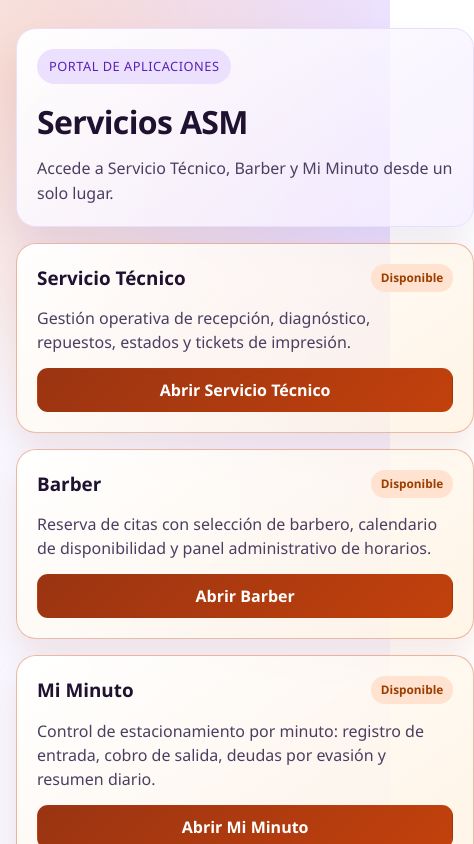
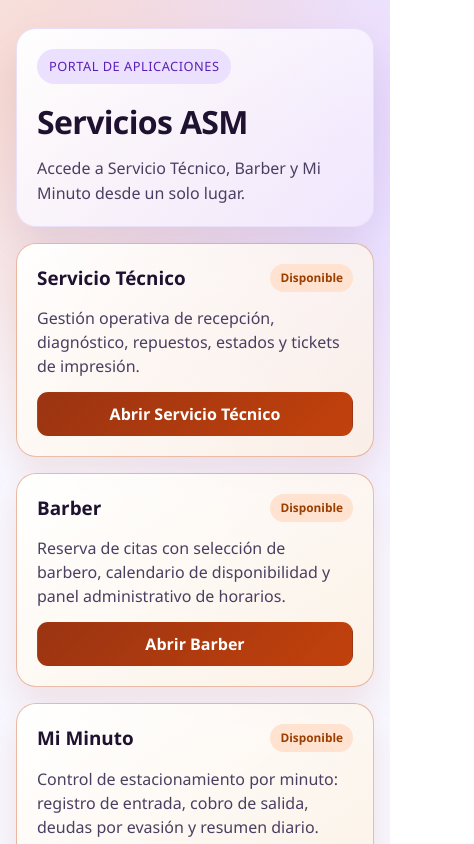
Before and after one commit to Asilvam/serviciosasm-hub, a React (Vite) app: page / in a window 390 px wide. Shown: the top 844 px of the page, 474 px wide, since content can reach past the window. Built offline with nearby package versions, Linux system fonts and the light colour scheme.

Commit message:
fix: contain hub layout on mobile

```diff
--- a/src/App.css
+++ b/src/App.css
@@ -262,6 +262,13 @@
   .hub-main {
     padding: 28px 16px 24px;
     gap: 16px;
+    grid-template-columns: minmax(0, 1fr);
+  }
+
+  .hero,
+  .systems-grid,
+  .contact-ticker-wrap {
+    min-width: 0;
   }
 
   .hero {
```
